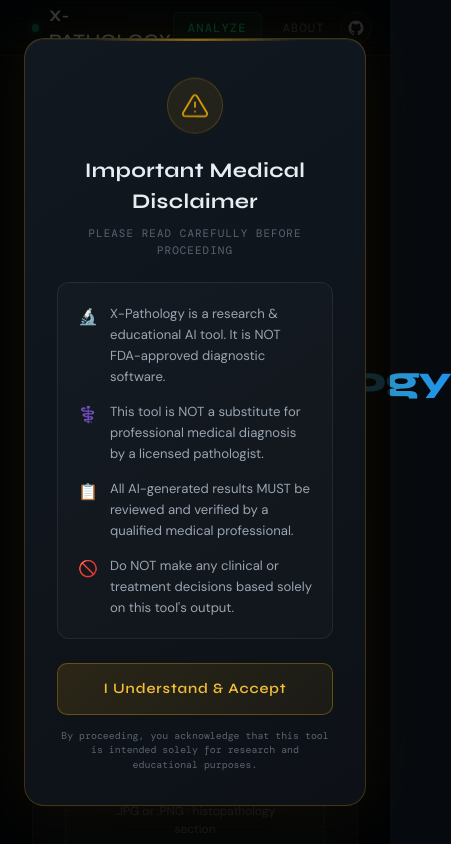
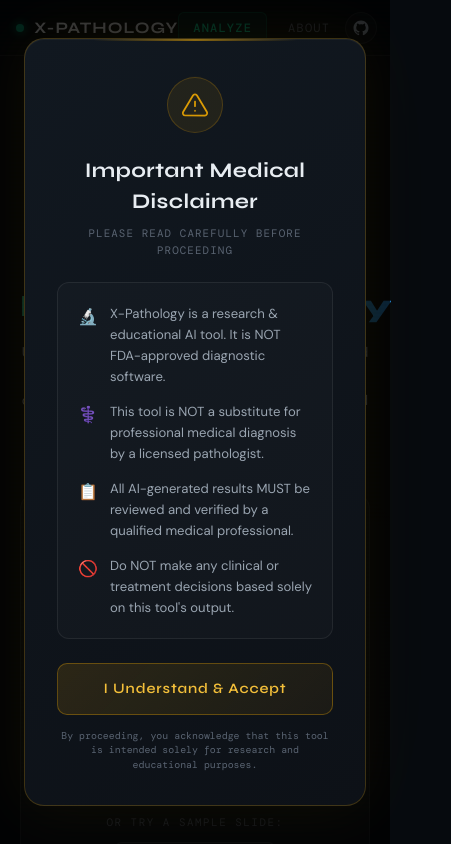
Before and after one commit to Muhammad-Hassan12/X-Pathology, a Next.js app in the folder xpathology-frontend/my-app/: page / in a window 390 px wide. Shown: the top 844 px of the page, 451 px wide, since content can reach past the window. Built offline with nearby package versions, Linux system fonts and the light colour scheme; a web font is replaced by a local one.

Commit message:
Mobile UI Update (Beta)

```diff
--- a/xpathology-frontend/my-app/app/components/Header.tsx
+++ b/xpathology-frontend/my-app/app/components/Header.tsx
@@ -13,6 +13,7 @@ export default function Header() {
 
   return (
     <header
+      className="mobile-header-padding"
       style={{
         borderBottom: "1px solid var(--border)",
         padding: "0 2rem",
@@ -49,6 +50,7 @@ export default function Header() {
             letterSpacing: "0.06em",
             color: "var(--fg)",
             textDecoration: "none",
+            whiteSpace: "nowrap",
           }}
         >
           X-PATHOLOGY
--- a/xpathology-frontend/my-app/app/globals.css
+++ b/xpathology-frontend/my-app/app/globals.css
@@ -206,6 +206,14 @@ body {
   backdrop-filter: blur(8px);
 }
 
+/* Mobile Responsive Utilities */
+@media (max-width: 768px) {
+  .mobile-main-padding { padding: 3rem 1.25rem 5rem !important; }
+  .mobile-header-padding { padding: 0 1rem !important; }
+  .mobile-section-padding { padding: 1.5rem !important; }
+  .mobile-upload-padding { padding: 2rem 1.25rem !important; }
+}
+
 /* Gradient text utility */
 .gradient-text {
   background-image: linear-gradient(90deg,
--- a/xpathology-frontend/my-app/app/page.tsx
+++ b/xpathology-frontend/my-app/app/page.tsx
@@ -79,6 +79,7 @@ function UploadZone({
 
   return (
     <div
+      className="mobile-upload-padding"
       onClick={() => inputRef.current?.click()}
       onDragOver={onDragOver}
       onDragLeave={onDragLeave}
@@ -431,13 +432,13 @@ function SampleGallery({ onSampleSelect, disabled }: { onSampleSelect: (file: Fi
               opacity: disabled ? 0.5 : 1,
             }}
             onMouseOver={(e) => {
-              if(!disabled) {
+              if (!disabled) {
                 e.currentTarget.style.borderColor = "var(--accent)";
                 e.currentTarget.style.background = "rgba(0,210,150,0.08)";
               }
             }}
             onMouseOut={(e) => {
-              if(!disabled) {
+              if (!disabled) {
                 e.currentTarget.style.borderColor = "rgba(255,255,255,0.1)";
                 e.currentTarget.style.background = "rgba(255,255,255,0.03)";
               }
@@ -524,7 +525,7 @@ export default function XPathologyPage() {
         try {
           const parsed = JSON.parse(errText);
           if (parsed.error) throw new Error(parsed.error);
-        } catch (_) {}
+        } catch (_) { }
         throw new Error(errText || `Server error: ${res.status}`);
       }
 
@@ -554,6 +555,7 @@ export default function XPathologyPage() {
       <div style={{ position: "relative", zIndex: 1 }}>
 
         <main
+          className="mobile-main-padding"
           style={{
             maxWidth: 1100,
             margin: "0 auto",
@@ -580,7 +582,7 @@ export default function XPathologyPage() {
             <h1
               style={{
                 fontFamily: "var(--font-display)",
-                fontSize: "clamp(2.2rem, 5vw, 3.6rem)",
+                fontSize: "clamp(1.5rem, 8vw, 3.6rem)",
                 fontWeight: 800,
                 lineHeight: 1.1,
                 letterSpacing: "-0.02em",
@@ -619,7 +621,7 @@ export default function XPathologyPage() {
 
           {/* ── Upload Panel ── */}
           <section
-            className="fade-up-1"
+            className="fade-up-1 mobile-section-padding"
             style={{
               background: "var(--surface)",
               border: "1px solid var(--border)",
```
